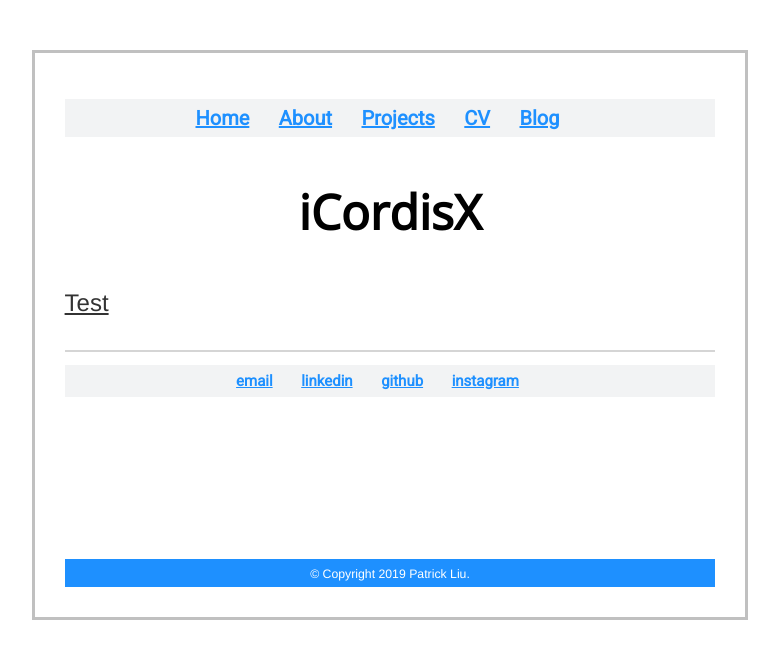
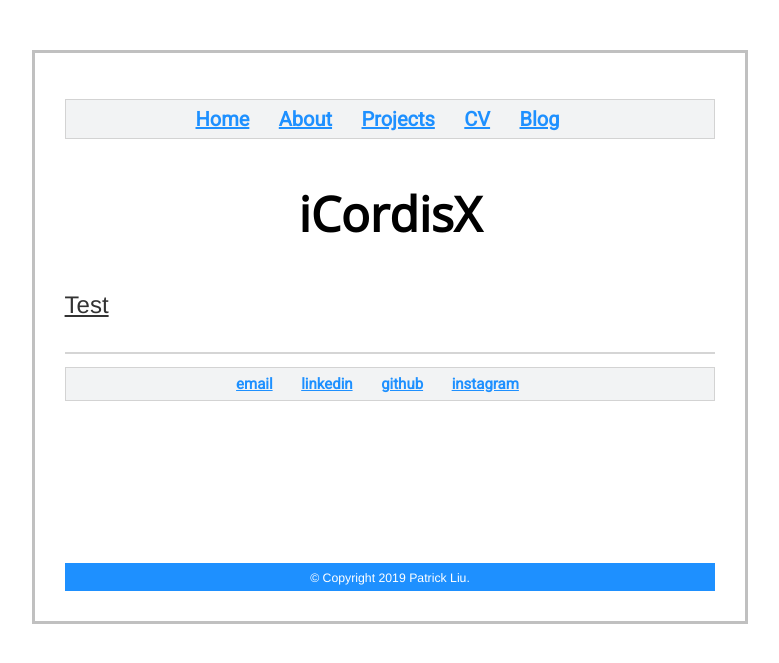
Before and after one commit to pat-liu/WebsiteV1, a Jekyll site: the page built from projects/icordisx.html, in a window 1280 px wide. Shown: the top 663 px of the page, without its empty margins (250-1029 px from the left). Built offline with Jekyll 4.4.1, drawn with Linux system fonts in a browser that asks for light colours.

Commit message:
Update main.css

```diff
--- a/css/main.css
+++ b/css/main.css
@@ -70,6 +70,7 @@ nav ul, footer ul {
     font-weight: bold;
     text-align: center;
     background-color: #F2F3F4;
+    border: 1px solid #D3D3D3;
 }
 nav ul li, footer ul li {
     display: inline-block;
```
